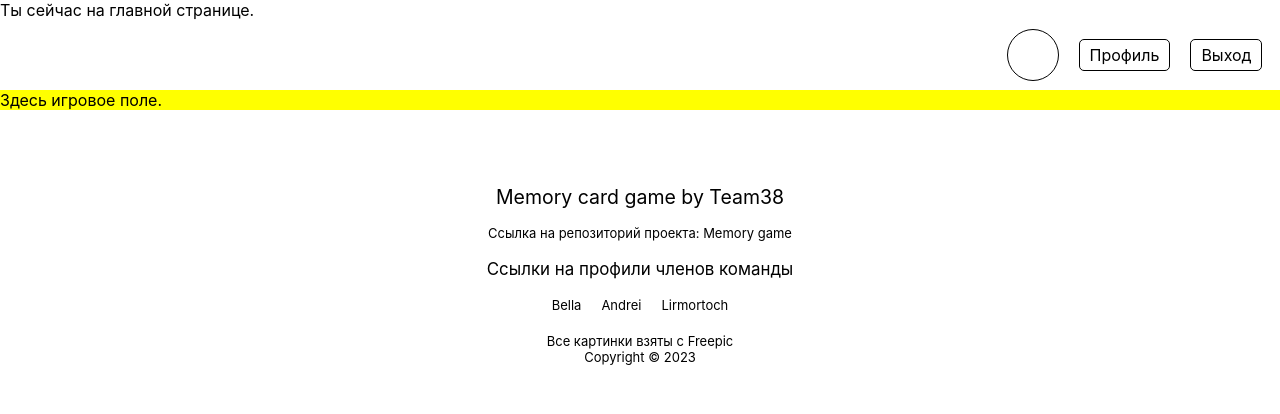
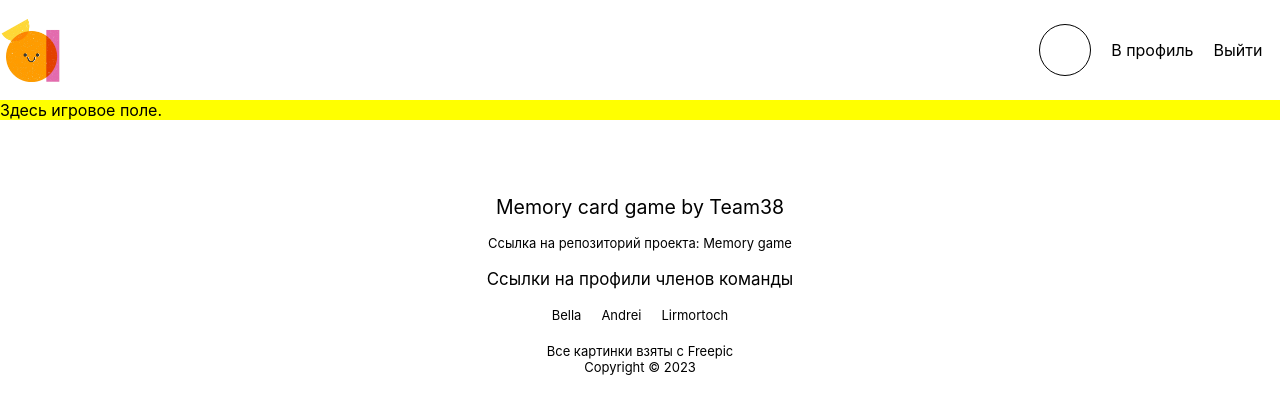
Before and after one commit to Team38-Hackaton/frontend, a React (Create React App) app: page / in a window 1280 px wide. Shown: the top 414 px of the page. Built offline with nearby package versions, Linux system fonts and the light colour scheme.

Commit message:
Добаил логотип. Создал место для аватарки

```diff
--- a/src/components/header/Header.jsx
+++ b/src/components/header/Header.jsx
@@ -6,7 +6,7 @@ const Header = () => {
     <header class={styles.header}>
 
       <div className={styles.logo}>
-
+        <img src='./logo.png'></img>
       </div>
 
       <div className={styles.menu}>
@@ -14,8 +14,8 @@ const Header = () => {
 
         </div>
 
-        <Link className={styles.button} to='/profile'>Профиль</Link>
-        <Link className={styles.button} to='/logout'>Выход</Link>
+        <Link className={styles.button} to='/profile'>В профиль</Link>
+        <Link className={styles.button} to='/logout'>Выйти</Link>
       </div>
     </header>
   )
--- a/src/components/header/Header.module.css
+++ b/src/components/header/Header.module.css
@@ -1,10 +1,5 @@
-img {
-  width: 95%;
-  height: 95%;
-}
-
 .header {
-  height: 70px;
+  height: 100px;
   width: 100vw;
   display: flex;
   align-items: center;
@@ -17,7 +12,31 @@ img {
   width: 50px;
   height: 50px;
   border: 1px solid black;
-  border-radius: 100px;
+  border-radius: 100%;
+  overflow: hidden;
+}
+
+.avatar img {
+  width: 90%;
+  height: 90%;
+}
+
+.logo {
+  width: 70px;
+  height: 70px;
+  display: flex;
+  align-items: center;
+}
+
+.logo img {
+  width: 90%;
+  height: 90%;
+}
+
+.logo_name {
+  font-size: 0.9em;
+  list-style: none;
+  padding-left: 10px;
 }
 
 .menu {
@@ -34,10 +53,7 @@ img {
   color: black;
   text-decoration: none;
 
-  border: 1px solid black;
-  border-radius: 5px;
   margin-left: 20px;
-  padding: 5px 10px;
 }
 
 .button:hover {
--- a/src/components/main/Main.jsx
+++ b/src/components/main/Main.jsx
@@ -6,7 +6,6 @@ import Gameboard from '../gameboard/Gameboard';
 const Main = () => {
   return(
     <div class={styles.container}>
-      Ты сейчас на главной странице.
       <Header />
       <Gameboard />
       <Footer />
--- a/src/components/main/Main.module.css
+++ b/src/components/main/Main.module.css
@@ -0,0 +1,3 @@
+.container {
+
+}
```
